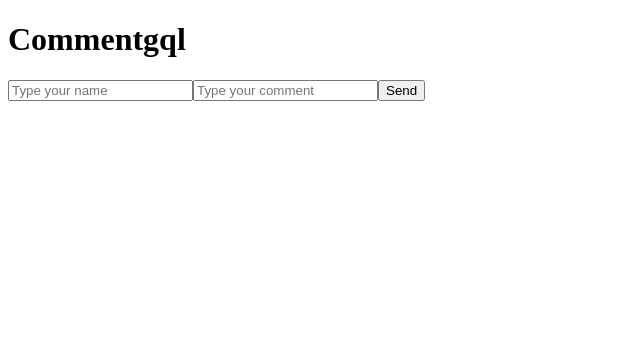
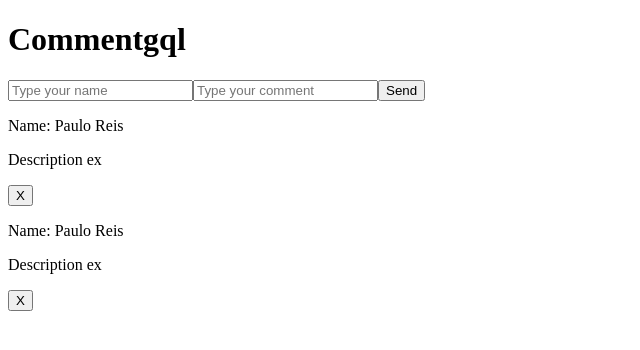
Before and after one commit to pauloreis7/Commentgql, a React (Vite) app in the folder web/: page / in a window 1280 px wide. Shown: the top 350 px of the page, without its empty margins (0-640 px from the left). Built offline with nearby package versions, Linux system fonts and the light colour scheme.

Commit message:
create Comment component structure

```diff
--- a/web/src/App.tsx
+++ b/web/src/App.tsx
@@ -1,4 +1,5 @@
 import { Form } from './components/Form'
+import { Comment } from './components/Comment'
 
 export function App() {
   return (
@@ -6,6 +7,21 @@ export function App() {
       <h1>Commentgql</h1>
 
       <Form />
+
+      <section className="comments">
+        <Comment
+          id='1'
+          name='Paulo Reis'
+          description='Description ex'
+          handleDelete={(id) => (console.log(`${id} deleted`))}
+        />
+        <Comment
+          id='1'
+          name='Paulo Reis'
+          description='Description ex'
+          handleDelete={(id) => (console.log(`${id} deleted`))}
+        />
+      </section>
     </>
-  );
+  )
 }
--- /dev/null
+++ b/web/src/components/Comment.tsx
@@ -0,0 +1,25 @@
+type CommentProps = {
+  id: string,
+  name: string,
+  description: string,
+  handleDelete: (id: string) => void
+}
+
+export function Comment({
+  id,
+  name,
+  description,
+  handleDelete
+}: CommentProps) {
+  return (
+    <div className="comment">
+      <div className="comment-content">
+        <p className="comment-name">Name: {name}</p>
+        <p>{description}</p>
+      </div>
+      <div className="comment-action">
+        <button onClick={() => handleDelete(id)}>X</button>
+      </div>
+    </div>
+  )
+}
--- a/web/src/components/Form.tsx
+++ b/web/src/components/Form.tsx
@@ -1,4 +1,4 @@
-import { useState } from "react";
+import { useState } from "react"
 
 export function Form() {
   const [name, setName] = useState<string>('')
@@ -20,5 +20,5 @@ export function Form() {
       />
       <button type="submit">Send</button>
     </form>
-  );
+  )
 }
```
